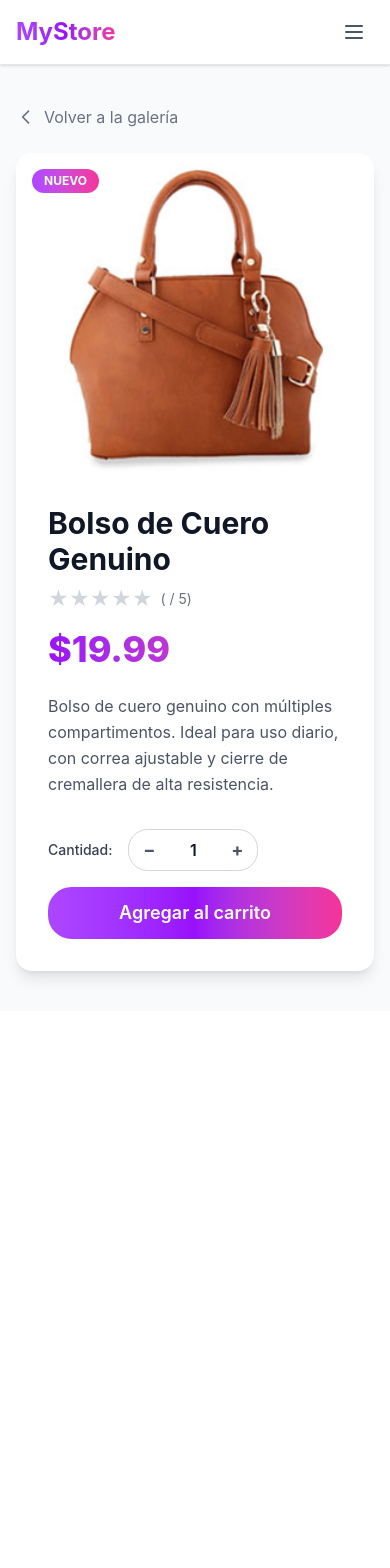
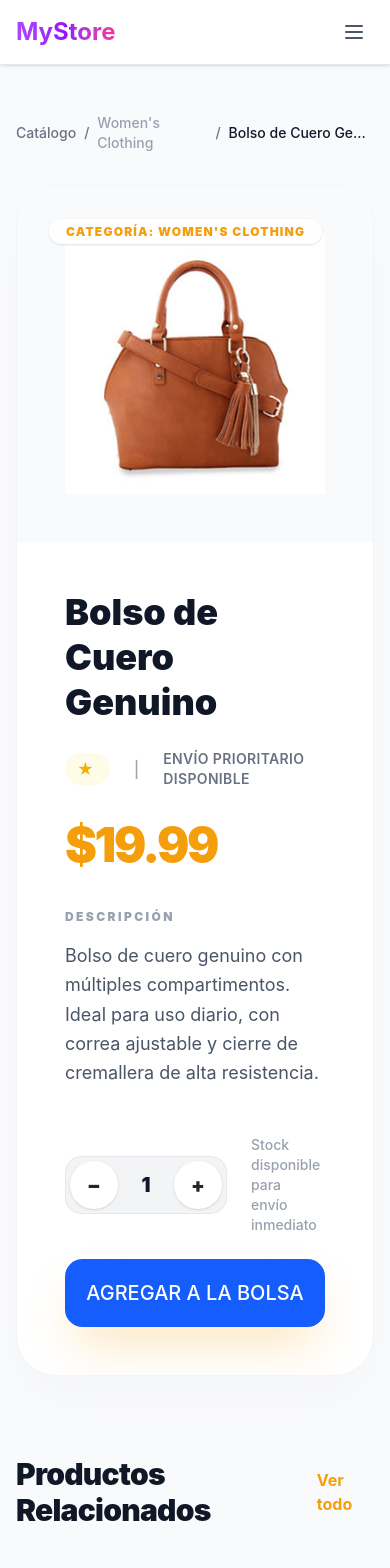
Before and after one commit to mateodev88/E-commerce-, a React (Vite) app: page /product/1 in a window 390 px wide. Shown: the top 1568 px of the page. Before the commit the page ends 1011 px from the top, so only its background shows below. Built offline with nearby package versions, Linux system fonts and the light colour scheme.

Commit message:
feat: implementar breadcrumbs y navegacion mejorada en el detalle del producto

```diff
--- a/src/pages/productDetail/ProductDetail.jsx
+++ b/src/pages/productDetail/ProductDetail.jsx
@@ -1,12 +1,17 @@
-import { useState, useEffect } from 'react';
-import { useParams, useNavigate } from 'react-router-dom';
-import { getProductById } from '../../services/productService';
+import { useState, useEffect, useMemo } from 'react';
+import { useParams, useNavigate, Link } from 'react-router-dom';
+import { getProductById, getProducts } from '../../services/productService';
 import { imageMap } from '../../assets/imageMap';
 import useCartStore from '../../store/cartStore';
+import useProductStore from '../../store/productStore';
+import Button from '../../components/atoms/Button';
+import ProductRate from '../../components/atoms/product/ProductRate';
+import ProductCard from '../../components/molecules/ProductCard';
 
 export default function ProductDetail() {
     const { id } = useParams();
     const navigate = useNavigate();
+    const { products, setProducts } = useProductStore();
     const [product, setProduct] = useState(null);
     const [loading, setLoading] = useState(true);
     const [quantity, setQuantity] = useState(1);
@@ -15,11 +20,24 @@ export default function ProductDetail() {
     const addItem = useCartStore((state) => state.addItem);
 
     useEffect(() => {
+        window.scrollTo(0, 0);
+        setLoading(true);
         getProductById(id).then((data) => {
             setProduct(data);
             setLoading(false);
         });
-    }, [id]);
+
+        if (products.length === 0) {
+            getProducts().then(setProducts);
+        }
+    }, [id, products.length, setProducts]);
+
+    const relatedProducts = useMemo(() => {
+        if (!product || products.length === 0) return [];
+        return products
+            .filter((p) => p.category === product.category && p.id !== product.id)
+            .slice(0, 4);
+    }, [product, products]);
 
     const handleAddToCart = () => {
         addItem(product, quantity);
@@ -27,32 +45,23 @@ export default function ProductDetail() {
         setTimeout(() => setAdded(false), 2000);
     };
 
-    const renderStars = (rate) => {
-        return Array.from({ length: 5 }, (_, i) => (
-            <span key={i} className={i < Math.round(rate) ? 'text-yellow-400' : 'text-gray-300'}>
-                ★
-            </span>
-        ));
-    };
-
     if (loading) {
         return (
-            <div className="flex justify-center items-center h-64">
-                <div className="animate-spin rounded-full h-12 w-12 border-b-2 border-purple-500"></div>
+            <div className="flex flex-col justify-center items-center h-screen">
+                <div className="animate-spin rounded-full h-16 w-16 border-b-4 border-primary"></div>
+                <p className="mt-4 text-gray-500 animate-pulse font-bold">Cargando producto...</p>
             </div>
         );
     }
 
     if (!product) {
         return (
-            <div className="flex flex-col items-center justify-center h-64 space-y-4">
-                <p className="text-xl text-gray-600">Producto no encontrado.</p>
-                <button
-                    onClick={() => navigate('/gallery')}
-                    className="px-6 py-2 bg-gradient-to-r from-purple-500 to-pink-500 text-white font-medium rounded-lg hover:opacity-90 transition-opacity"
-                >
-                    Volver a la galería
-                </button>
+            <div className="flex flex-col items-center justify-center h-screen space-y-6">
+                <div className="text-6xl text-gray-200 font-black">404</div>
+                <p className="text-xl text-gray-500">Lo sentimos, el producto no existe.</p>
+                <Link to="/gallery">
+                    <Button variant="primary">Volver al catálogo</Button>
+                </Link>
             </div>
         );
     }
@@ -60,92 +69,112 @@ export default function ProductDetail() {
     const resolvedImage = imageMap[product.image] ?? product.image;
 
     return (
-        <div className="max-w-4xl mx-auto px-4 sm:px-6 lg:px-8 py-10">
-            {/* Back button */}
-            <button
-                onClick={() => navigate('/gallery')}
-                className="flex items-center gap-2 text-gray-500 hover:text-purple-600 transition-colors mb-6 group"
-            >
-                <svg className="w-5 h-5 group-hover:-translate-x-1 transition-transform" fill="none" stroke="currentColor" viewBox="0 0 24 24">
-                    <path strokeLinecap="round" strokeLinejoin="round" strokeWidth={2} d="M15 19l-7-7 7-7" />
-                </svg>
-                Volver a la galería
-            </button>
+        <div className="max-w-7xl mx-auto px-4 sm:px-6 lg:px-8 py-12">
+            {/* Breadcrumbs */}
+            <nav className="flex mb-8 text-sm font-medium text-gray-500 items-center gap-2">
+                <Link to="/gallery" className="hover:text-primary transition-colors">Catálogo</Link>
+                <span>/</span>
+                <span className="text-gray-400 capitalize">{product.category}</span>
+                <span>/</span>
+                <span className="text-gray-900 truncate max-w-[200px]">{product.title}</span>
+            </nav>
 
-            <div className="bg-white rounded-2xl shadow-lg overflow-hidden">
-                <div className="md:flex">
-                    {/* Image */}
-                    <div className="md:w-1/2 relative">
+            <div className="bg-white rounded-[2.5rem] border border-gray-100 shadow-2xl shadow-gray-100 overflow-hidden mb-20">
+                <div className="lg:flex">
+                    {/* Image Section */}
+                    <div className="lg:w-1/2 relative bg-gray-50 p-12 flex items-center justify-center overflow-hidden group">
                         <img
                             src={resolvedImage}
                             alt={product.title}
-                            className="w-full h-80 md:h-full object-cover"
+                            className="w-full max-w-md h-auto object-contain transition-transform duration-700 group-hover:scale-110"
                         />
-                        <div className="absolute top-4 left-4 bg-gradient-to-r from-purple-500 to-pink-500 text-white text-xs font-bold px-3 py-1 rounded-full">
-                            NUEVO
+                        <div className="absolute top-8 left-8">
+                            <span className="bg-white/80 backdrop-blur-md border border-white px-4 py-1 rounded-full text-xs font-black tracking-widest text-primary shadow-sm">
+                                CATEGORÍA: {product.category.toUpperCase()}
+                            </span>
                         </div>
                     </div>
 
-                    {/* Info */}
-                    <div className="md:w-1/2 p-8 flex flex-col justify-between">
-                        <div>
-                            <h1 className="text-3xl font-bold text-gray-900 mb-2">{product.title}</h1>
+                    {/* Info Section */}
+                    <div className="lg:w-1/2 p-12 lg:p-16 flex flex-col">
+                        <div className="flex-1">
+                            <h1 className="text-4xl lg:text-5xl font-black text-gray-900 mb-6 leading-tight">
+                                {product.title}
+                            </h1>
 
-                            {/* Rating */}
-                            <div className="flex items-center gap-2 mb-4">
-                                <div className="text-xl">{renderStars(product.rate)}</div>
-                                <span className="text-sm text-gray-500">({product.rate} / 5)</span>
+                            <div className="flex items-center gap-6 mb-8">
+                                <div className="bg-yellow-50 px-3 py-1 rounded-lg">
+                                    <ProductRate rate={product.rate} />
+                                </div>
+                                <span className="text-gray-400 font-medium">|</span>
+                                <span className="text-gray-500 text-sm font-semibold tracking-wide uppercase">Envío prioritario disponible</span>
                             </div>
 
-                            {/* Price */}
-                            <p className="text-4xl font-extrabold bg-gradient-to-r from-purple-600 to-pink-500 bg-clip-text text-transparent mb-6">
-                                ${product.price}
+                            <p className="text-5xl font-black text-primary mb-10 tracking-tighter">
+                                ${Number(product.price).toFixed(2)}
                             </p>
 
-                            {/* Description */}
-                            <p className="text-gray-600 leading-relaxed mb-8">
-                                {product.description}
-                            </p>
+                            <div className="space-y-4 mb-12">
+                                <h3 className="text-xs font-black text-gray-400 uppercase tracking-[0.2em]">Descripción</h3>
+                                <p className="text-gray-600 text-lg leading-relaxed max-w-xl">
+                                    {product.description}
+                                </p>
+                            </div>
                         </div>
 
-                        <div className="space-y-4">
-                            {/* Quantity selector */}
-                            <div className="flex items-center gap-4">
-                                <span className="text-sm font-medium text-gray-700">Cantidad:</span>
-                                <div className="flex items-center border border-gray-300 rounded-lg overflow-hidden">
+                        <div className="space-y-6">
+                            <div className="flex items-center gap-6">
+                                <div className="flex items-center bg-gray-100 p-1 rounded-2xl border border-gray-200">
                                     <button
                                         onClick={() => setQuantity(q => Math.max(1, q - 1))}
-                                        className="w-10 h-10 flex items-center justify-center text-gray-600 hover:bg-gray-100 transition-colors text-lg font-bold"
+                                        className="w-12 h-12 flex items-center justify-center bg-white rounded-xl shadow-sm hover:text-primary transition-colors font-black text-xl"
                                     >
                                         −
                                     </button>
-                                    <span className="w-12 text-center font-semibold text-gray-900">
+                                    <span className="w-14 text-center font-black text-gray-900 text-xl">
                                         {quantity}
                                     </span>
                                     <button
                                         onClick={() => setQuantity(q => q + 1)}
-                                        className="w-10 h-10 flex items-center justify-center text-gray-600 hover:bg-gray-100 transition-colors text-lg font-bold"
+                                        className="w-12 h-12 flex items-center justify-center bg-white rounded-xl shadow-sm hover:text-primary transition-colors font-black text-xl"
                                     >
                                         +
                                     </button>
                                 </div>
+                                <div className="text-gray-400 text-sm font-medium">
+                                    Stock disponible para <br/> envío inmediato
+                                </div>
                             </div>
 
-                            {/* Add to cart button */}
-                            <button
+                            <Button
                                 onClick={handleAddToCart}
-                                className={`w-full py-3 rounded-xl font-semibold text-white text-lg transition-all duration-300 ${
-                                    added
-                                        ? 'bg-green-500 scale-95'
-                                        : 'bg-gradient-to-r from-purple-500 via-purple-600 to-pink-500 hover:opacity-90 hover:shadow-lg hover:shadow-purple-200 active:scale-95'
+                                variant="primary"
+                                className={`w-full py-5 text-xl font-black shadow-2xl transition-all duration-500 ${
+                                    added ? 'bg-green-600 shadow-green-200 scale-[0.98]' : 'shadow-primary/30'
                                 }`}
+                                disabled={added}
                             >
-                                {added ? '✓ Agregado al carrito' : 'Agregar al carrito'}
-                            </button>
+                                {added ? '✓ ¡AÑADIDO AL CARRITO!' : 'AGREGAR A LA BOLSA'}
+                            </Button>
                         </div>
                     </div>
                 </div>
             </div>
+
+            {/* Related Products Section */}
+            {relatedProducts.length > 0 && (
+                <section>
+                    <div className="flex items-center justify-between mb-12">
+                        <h2 className="text-3xl font-black text-gray-900 tracking-tight">Productos Relacionados</h2>
+                        <Link to="/gallery" className="text-primary font-bold hover:underline">Ver todo</Link>
+                    </div>
+                    <div className="grid grid-cols-1 sm:grid-cols-2 md:grid-cols-4 gap-8">
+                        {relatedProducts.map(p => (
+                            <ProductCard key={p.id} product={p} />
+                        ))}
+                    </div>
+                </section>
+            )}
         </div>
     );
 }
```
